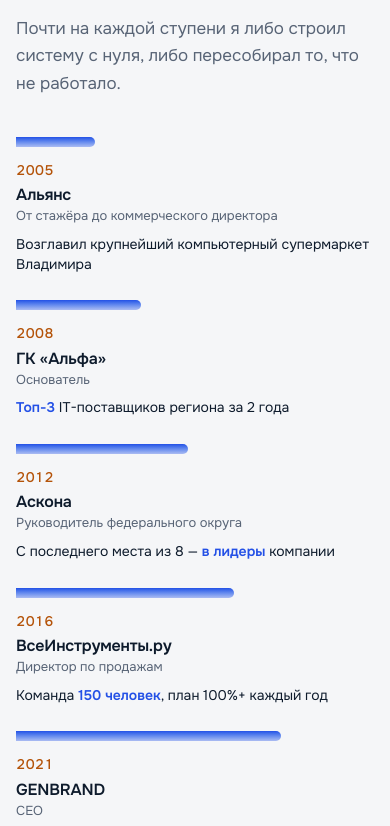
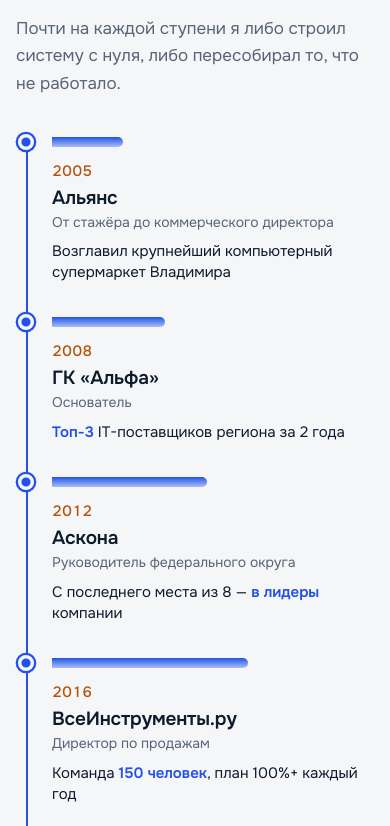
Before and after one commit to galkinart-netizen/galkinart-netizen.github.io, a plain HTML site: page index.html in a window 390 px wide. Shown: the part 1201-2027 px from the top of the page. Drawn offline with Linux system fonts and the light colour scheme.

Commit message:
Mobile career timeline that fills as you scroll
Co-Authored-By: Claude Opus 5.5 <noreply@anthropic.com>

```diff
--- a/assets/motion.js
+++ b/assets/motion.js
@@ -172,6 +172,70 @@
     }, end);
   }
 
+  // ---------- Телефон: линия времени, которая заполняется вслед за прокруткой ----------
+  function scrollTimeline() {
+    var last = steps.length - 1;
+    var rail = document.createElement('span');
+    rail.className = 'rail';
+    rail.setAttribute('aria-hidden', 'true');
+    stairs.insertBefore(rail, stairs.firstChild);
+    var lit = -1, finished = false, shown = false;
+
+    function dotY(i) { return steps[i].getBoundingClientRect().top - stairs.getBoundingClientRect().top + 5; }
+
+    function reveal(i, lag) {
+      var step = steps[i];
+      step.classList.add('lit');
+      step.querySelector('.tread').animate(
+        [{ transform: 'scaleX(0)' }, { transform: 'none' }],
+        { duration: 700, delay: lag, easing: 'cubic-bezier(.34,1.45,.64,1)', fill: 'forwards' });
+      step.querySelector('.step-text').animate(
+        [{ opacity: 0, transform: 'translateY(14px)' }, { opacity: 1, transform: 'none' }],
+        { duration: 520, delay: lag + 120, easing: 'cubic-bezier(.2,.7,.2,1)', fill: 'forwards' });
+      counters[i].forEach(function (c) { countUp(c, lag + 200, 900); });
+      if (i === last) {
+        setTimeout(function () {
+          step.classList.add('peak');
+          hopper.classList.add('home');
+          burst({ x: 11, y: dotY(last) + 11 });
+          stairs.classList.add('done');
+        }, lag + 650);
+      }
+    }
+
+    var ticking = false;
+    function update() {
+      ticking = false;
+      var top = dotY(0), h = dotY(last) - top;
+      var r = stairs.getBoundingClientRect();
+      var line = window.innerHeight * 0.85;
+      var p = Math.max(0, Math.min(1, (line - r.top - top) / h));
+      rail.style.top = top + 'px';
+      rail.style.height = h + 'px';
+      rail.style.transform = 'scaleY(' + p + ')';
+      if (!shown && r.top < window.innerHeight) {
+        shown = true;
+        hopper.animate([{ opacity: 0 }, { opacity: 1 }], { duration: 300, fill: 'forwards' });
+      }
+      hopper.style.transform = 'translate(11px,' + (top + p * h) + 'px)';
+      var reach = -1;
+      for (var i = 0; i <= last; i++) if (dotY(i) - top <= p * h + 2) reach = i;
+      var batch = 0;
+      while (lit < reach) { lit++; reveal(lit, batch++ * 140); }
+      steps.forEach(function (s, i) { s.classList.toggle('cur', i === lit); });
+      if (lit === last) finished = true;
+    }
+    function onMove() { if (!ticking) { ticking = true; requestAnimationFrame(update); } }
+    window.addEventListener('scroll', onMove, { passive: true });
+    window.addEventListener('resize', onMove);
+    update();
+  }
+
+  if (window.matchMedia('(max-width: 960px)').matches) {
+    scrollTimeline();
+    return;
+  }
+
   // Когда меняется размер окна, точка остаётся на вершине
   var resizeTimer;
   window.addEventListener('resize', function () {
--- a/assets/style.css
+++ b/assets/style.css
@@ -135,11 +135,26 @@ a { color: inherit; }
 .step.now .tread { background: linear-gradient(180deg, var(--accent), color-mix(in srgb, var(--accent) 25%, var(--bg))); border-top-color: var(--accent); }
 
 @media (max-width: 960px) {
-  .stairs { grid-template-columns: 1fr; gap: 26px; }
-  .step { flex-direction: column-reverse; }
+  /* Телефон: вертикальная линия времени. Слева рельс с точками, полоса над каждой ступенью растёт с карьерой */
+  .stairs { grid-template-columns: 1fr; gap: 34px; padding-left: 36px; }
+  .stairs::before {
+    content: ""; position: absolute; left: 10px; top: 5px; bottom: 0; width: 2px; border-radius: 2px;
+    background: linear-gradient(180deg, var(--line), color-mix(in srgb, var(--line) 30%, transparent));
+  }
+  .step { position: relative; flex-direction: column-reverse; }
+  .step::before {
+    content: ""; position: absolute; left: -33px; top: -2px; width: 14px; height: 14px; box-sizing: border-box;
+    border-radius: 50%; background: var(--accent); border: 3px solid var(--bg); box-shadow: 0 0 0 2px var(--accent);
+    transition: background .35s, box-shadow .35s, transform .35s cubic-bezier(.34,1.6,.64,1);
+  }
   .step-text { padding: 12px 0 0; }
+  .year { font-size: 15px; }
+  .co { font-size: 19px; }
+  .role { font-size: 14px; }
+  .win { font-size: 15px; }
   .tread { height: 10px; width: calc(22% + var(--i) * 13%); border-radius: 0 6px 6px 0; border-top: 0; }
   .tread { transform-origin: left; }
+  .step.now .co { color: var(--accent); }
 }
 
 /* ---------- Проекты ---------- */
@@ -289,7 +304,16 @@ html, body { overflow-x: clip; }
 .stairs { position: relative; }
 .motion .stairs.armed .step-text { opacity: 0; transform: translateY(14px); }
 .motion .stairs.armed .tread { transform: scaleY(0); }
-@media (max-width: 960px) { .motion .stairs.armed .tread { transform: scaleX(0); } .hopper { display: none; } }
+@media (max-width: 960px) {
+  .motion .stairs.armed .tread { transform: scaleX(0); }
+  .motion .stairs.armed .step:not(.lit)::before { background: var(--bg); box-shadow: 0 0 0 2px var(--line); }
+  .motion .stairs .step.lit::before { transform: scale(1.15); }
+  .hopper { width: 18px; height: 18px; margin: -9px 0 0 -9px; border-width: 3px; }
+  .rail { position: absolute; left: 10px; width: 2px; border-radius: 2px; background: linear-gradient(180deg, var(--tread), var(--accent)); transform-origin: top; transform: scaleY(0); pointer-events: none; }
+  .motion .stairs.done .step.now::before { opacity: 0; }
+  .step.cur .tread { box-shadow: 0 6px 18px -6px color-mix(in srgb, var(--accent) 70%, transparent); }
+}
+@media (min-width: 961px) { .rail { display: none; } }
 .motion .stairs.done .step-text { opacity: 1; transform: none; }
 .motion .stairs.done .tread { transform: none; }
 .hopper {
--- a/index.html
+++ b/index.html
@@ -23,7 +23,7 @@
   <link rel="preconnect" href="https://fonts.googleapis.com">
   <link rel="preconnect" href="https://fonts.gstatic.com" crossorigin>
   <link href="https://fonts.googleapis.com/css2?family=Onest:wght@400;500;600;700;800&display=swap" rel="stylesheet">
-  <link rel="stylesheet" href="assets/style.css">
+  <link rel="stylesheet" href="assets/style.css?v=5">
   <script>var d=document.documentElement;d.classList.add('js');if(!matchMedia('(prefers-reduced-motion: reduce)').matches)d.classList.add('motion')</script>
 </head>
 <body>
@@ -275,6 +275,6 @@
   <span>Этот сайт я тоже собрал с ИИ</span>
 </footer>
 
-<script src="assets/motion.js"></script>
+<script src="assets/motion.js?v=5"></script>
 </body>
 </html>
```
Also changed, not shown: en/index.html (+2 -2 lines).
